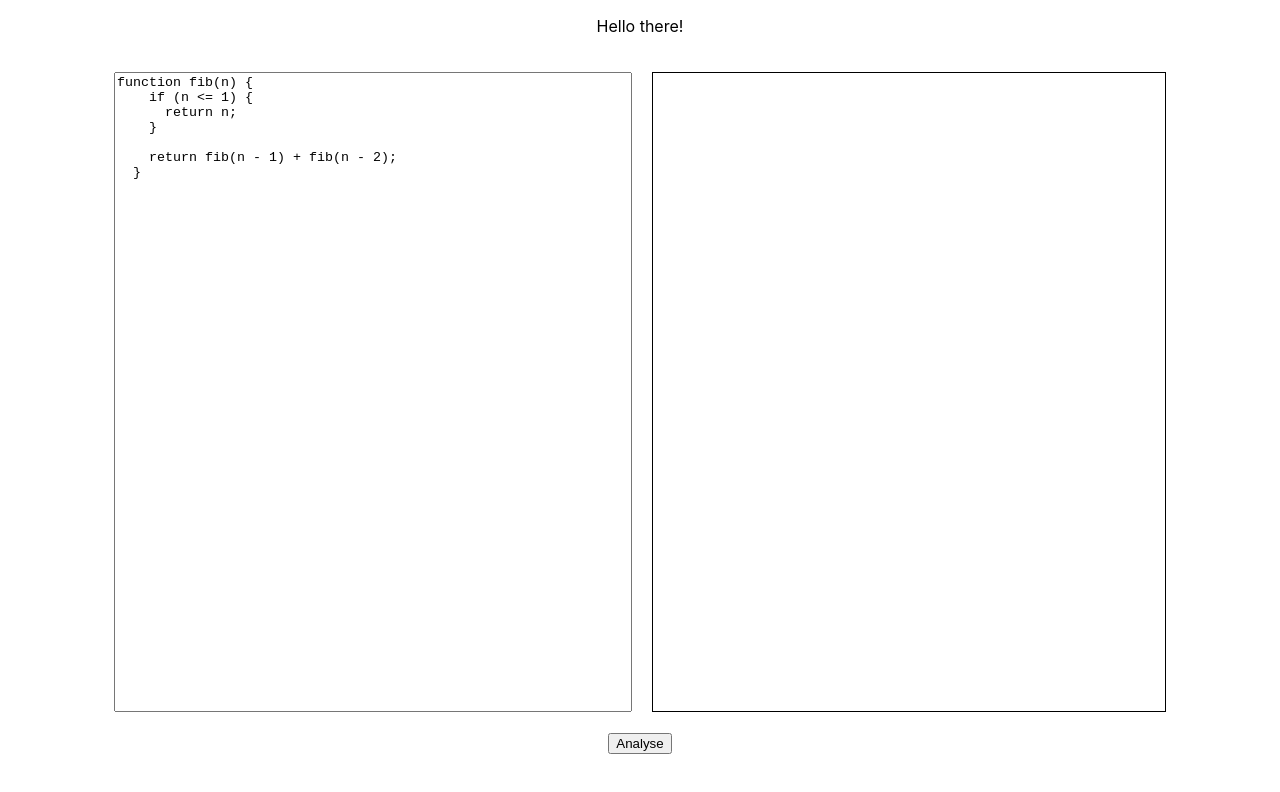
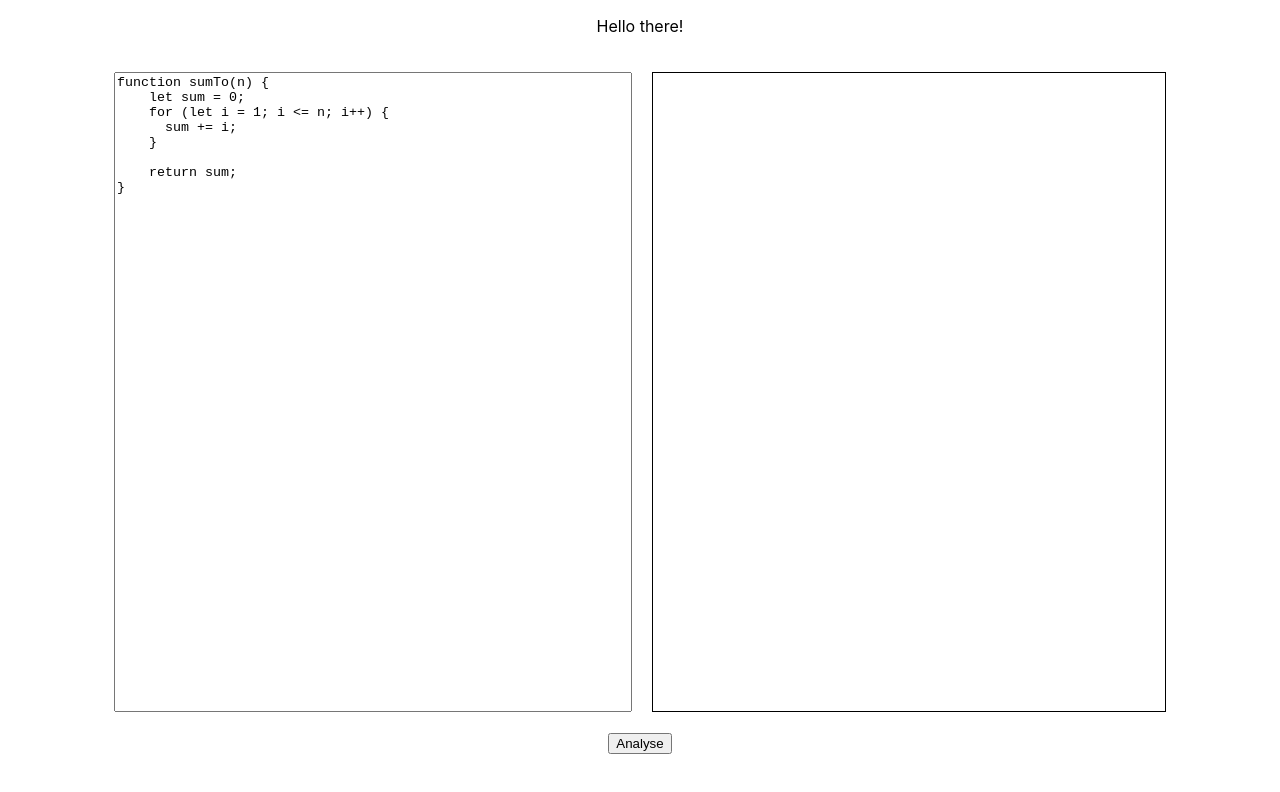
Before and after one commit to ivan-kapelyukh/big-o-meter, a React (Create React App) app: page / in a window 1280 px wide. Shown: the top 792 px of the page. Built offline with nearby package versions, Linux system fonts and the light colour scheme.

Commit message:
Adjust input growth rate dynamically

```diff
--- a/src/App.js
+++ b/src/App.js
@@ -16,12 +16,13 @@ class App extends React.Component {
     graphData: [[]],
   };
 
-  static defaultCode = `function fib(n) {
-    if (n <= 1) {
-      return n;
+  static defaultCode = `function sumTo(n) {
+    let sum = 0;
+    for (let i = 1; i <= n; i++) {
+      sum += i;
     }
 
-    return fib(n - 1) + fib(n - 2);
+    return sum;
 }`;
 
   render() {
--- a/src/analyseFunction.js
+++ b/src/analyseFunction.js
@@ -8,28 +8,41 @@ export function analyseFunction(fn, addToLog) {
 }
 
 export function varyRuntimes(fn, addToLog) {
-  // Filter out very low runtimes: those are less robust.
-  const MIN_TIME = 100;
   const TIME_LIMIT = 8000;
 
   let inputSize = 0;
   let totalTime = 0;
   let inputRuntimes = [];
+  let sizeGrowth = 1.1;
 
   while (totalTime < TIME_LIMIT) {
     const input = generateInput(inputSize);
     const time = timedCall(fn, input);
 
-    if (time >= MIN_TIME) {
-      addToLog(
-        `Function took ${Math.round(time)} ms for input of size ${inputSize}`
-      );
-      inputRuntimes.push([inputSize, time]);
-      totalTime += time;
+    addToLog(
+      `Function took ${Math.round(time)} ms for input of size ${inputSize}`
+    );
+    inputRuntimes.push([inputSize, time]);
+    totalTime += time;
+
+    // Grow or cut growthFactor to keep reasonable runtime growth rate.
+    if (inputRuntimes.length >= 2) {
+      const timeGrowth =
+        inputRuntimes[inputRuntimes.length - 1][1] /
+        inputRuntimes[inputRuntimes.length - 2][1];
+      if (timeGrowth <= 1.5) {
+        sizeGrowth = 1.1;
+      } else {
+        sizeGrowth = 1.01;
+      }
     }
 
-    inputSize = Math.floor(1.05 * inputSize) + 1;
+    inputSize = Math.floor(sizeGrowth * inputSize) + 1;
   }
+
+  // Filter out very low runtimes: those are less robust.
+  const MIN_TIME = 100;
+  inputRuntimes = inputRuntimes.filter(([inputSize, time]) => time >= MIN_TIME);
 
   return inputRuntimes;
 }
@@ -51,5 +64,6 @@ New thread
 Timeout
 Can propagate actual function result around easily if need be
 Go through planned input sizes many times and take medians at end
+Figure out: is it statistically wrong to choose new input vals based on output of old ones?
 
 */
```
Lines whose indentation alone changed are shown as unchanged.
